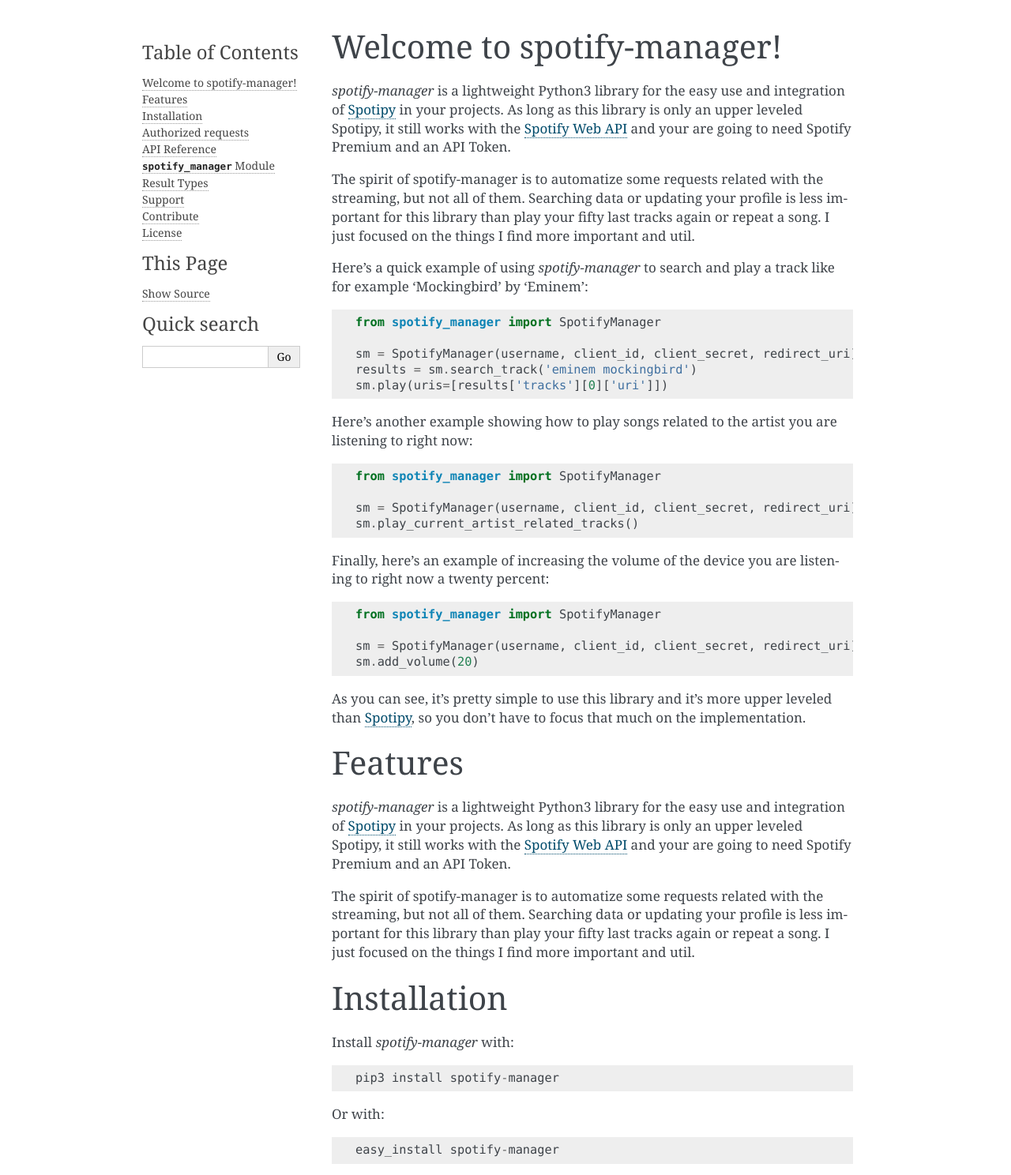
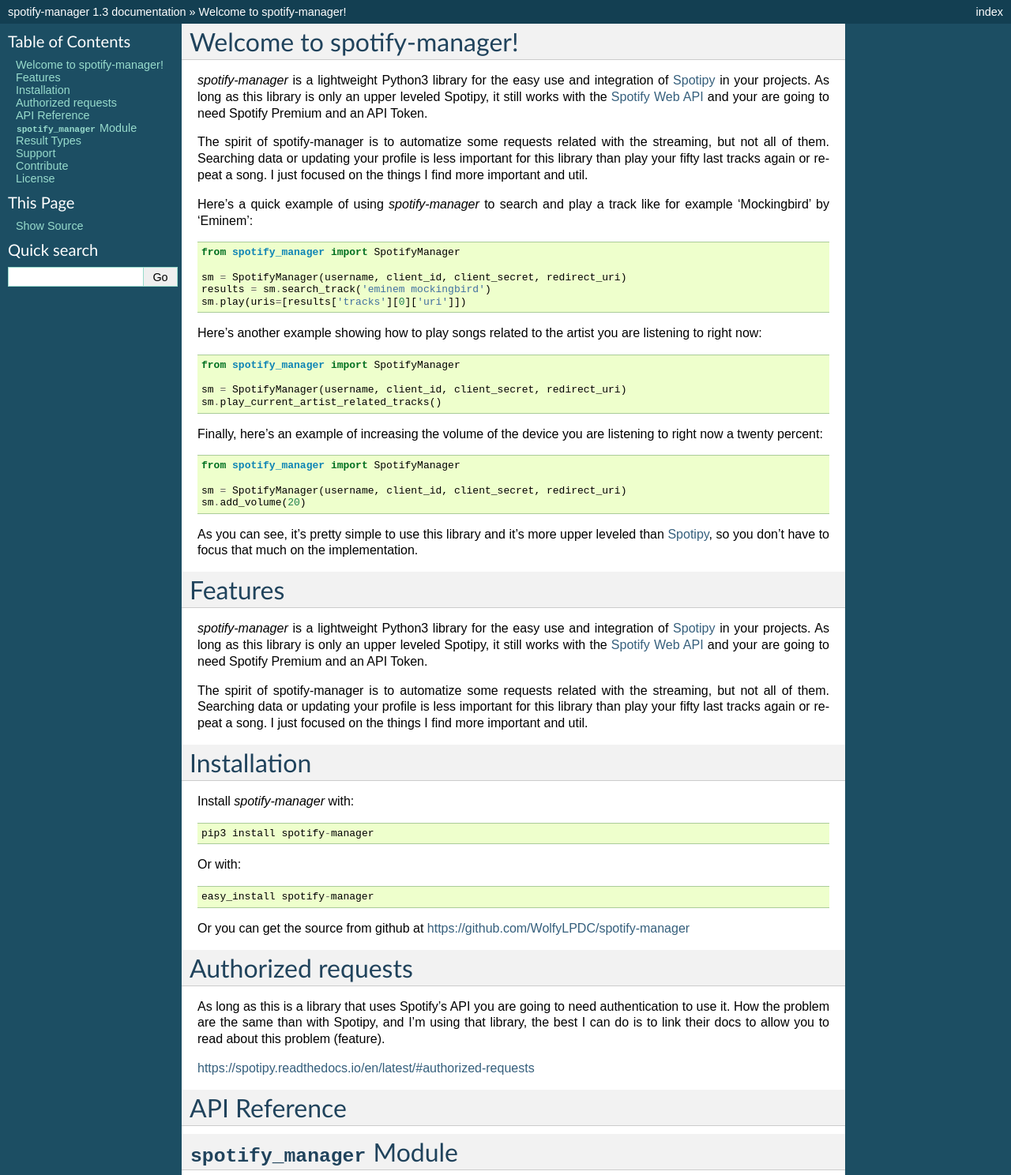
Before and after one commit to msolefonte/spotify-manager, a Sphinx documentation site: the page built from docs/index_old.rst, in a window 1280 px wide, cut to the strip 0-1488 px from the top of the page. Shown: the whole strip at 79% size. Built offline with Sphinx 7.4.7, drawn with Linux system fonts in a browser that asks for light colours; some of the changed text lies outside the part shown.

Commit message:
Docs update

```diff
--- a/docs/conf.py
+++ b/docs/conf.py
@@ -17,9 +17,9 @@
 # add these directories to sys.path here. If the directory is relative to the
 # documentation root, use os.path.abspath to make it absolute, like shown here.
 #
-# import os
-# import sys
-# sys.path.insert(0, os.path.abspath('.'))
+import os
+import sys
+sys.path.insert(0, os.path.abspath('../'))
 
 
 # -- General configuration ------------------------------------------------
@@ -83,7 +83,7 @@
 # The theme to use for HTML and HTML Help pages.  See the documentation for
 # a list of builtin themes.
 #
-html_theme = 'alabaster'
+html_theme = 'default'
 
 # Theme options are theme-specific and customize the look and feel of a theme
 # further.  For a list of options available for each theme, see the
```
